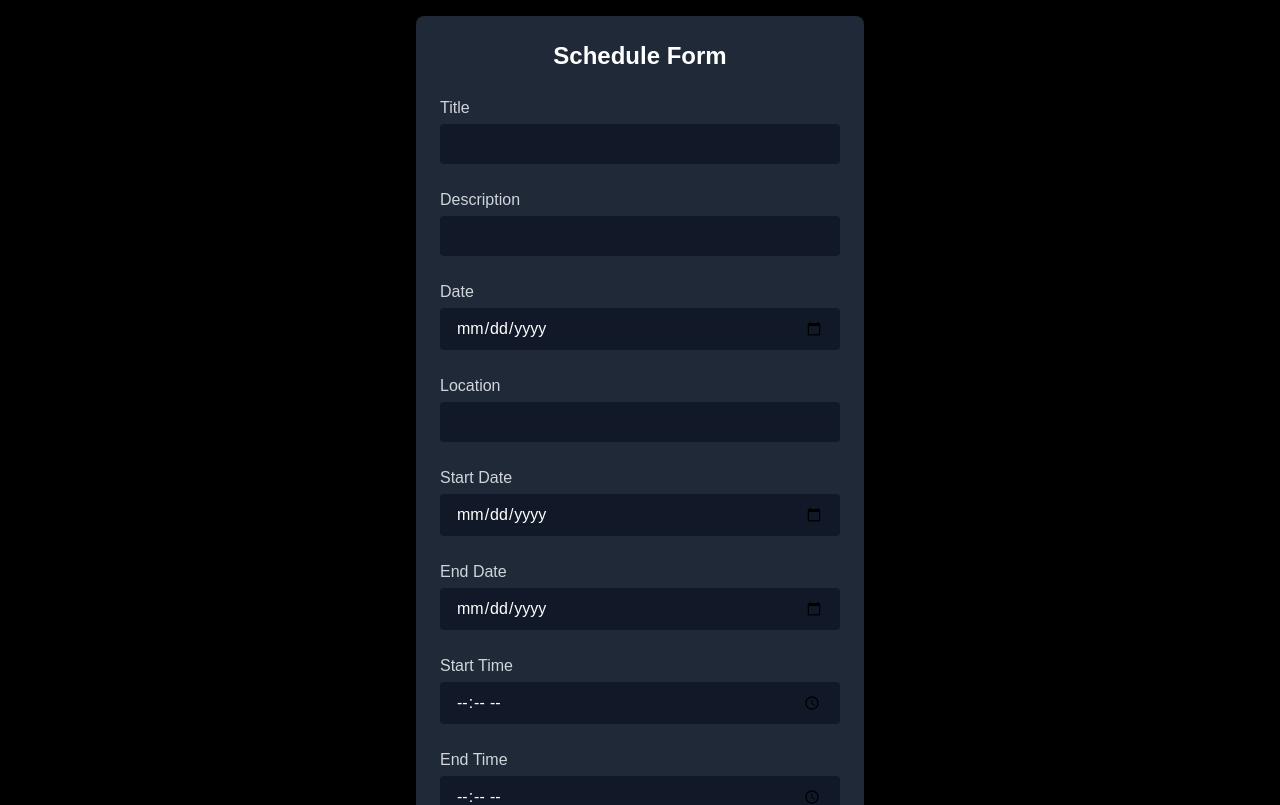
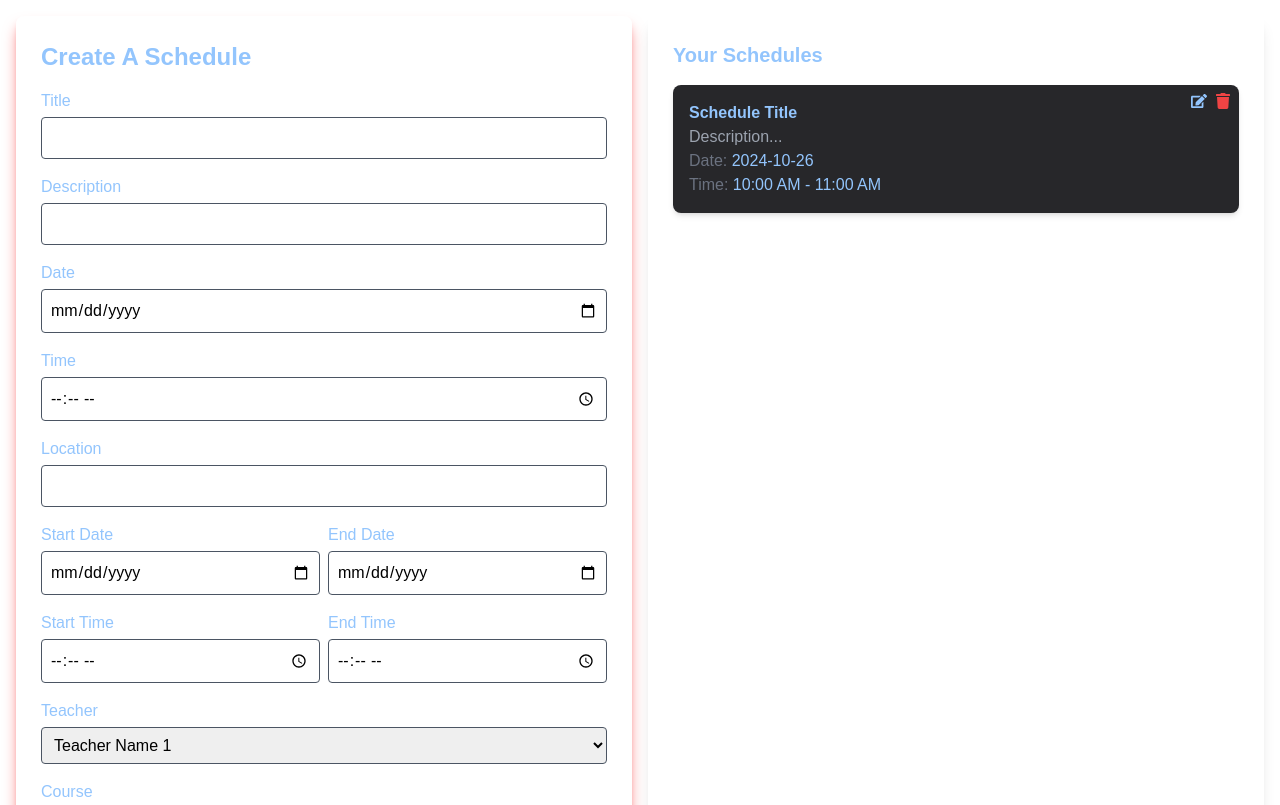
Before and after one commit to SaradBhatta12/demo-repositories, a Next.js app: page /admin/schedule in a window 1280 px wide. Shown: the top 805 px of the page. Built offline with nearby package versions, Linux system fonts and the light colour scheme; no server answers.

Commit message:
update some code

```diff
--- a/src/app/admin/schedule/page.tsx
+++ b/src/app/admin/schedule/page.tsx
@@ -1,163 +1,293 @@
 "use client";
-import axios from "axios";
-import { useEffect, useState } from "react";
+import { memo, useState } from "react";
+import { FaEdit, FaTrash } from "react-icons/fa";
 
-const ScheduleForm = () => {
-  const [formData, setFormData] = useState({
-    title: "",
-    description: "",
-    date: "",
-    location: "",
-    startDate: "",
-    endDate: "",
-    startTime: "",
-    endTime: "",
-    teacher: [],
-    course: [],
-  });
+const Page = memo(() => {
+  const [isModalOpen, setIsModalOpen] = useState(false);
+  const [selectedSchedule, setSelectedSchedule] = useState(null);
 
-  const [courses, setCourses] = useState([]);
-  const [teachers, setTeachers] = useState([]);
+  const schedules = [
+    {
+      title: "Schedule Title",
+      description: "Description...",
+      date: "2024-10-26",
+      time: "10:00 AM - 11:00 AM",
+    },
+    // Add more schedules as needed
+  ];
 
-  // Fetch courses and teachers from the backend
-  useEffect(() => {
-    const fetchData = async () => {
-      try {
-        const courseResponse = await axios.get("/api/courses");
-        const teacherResponse = await axios.get("/api/teachers");
-
-        if (courseResponse.data.success && teacherResponse.data.success) {
-          setCourses(courseResponse.data.courses);
-          setTeachers(teacherResponse.data.teachers);
-        } else {
-          alert("Failed to load courses or teachers");
-        }
-      } catch (error) {
-        console.error("Error fetching data:", error);
-      }
+  const openModal = (schedule: any) => {
+    setSelectedSchedule(schedule);
+    setIsModalOpen(true);
   };
 
-    fetchData();
-  }, []);
-
-  const handleInputChange = (e: any) => {
-    const { name, value } = e.target;
-    setFormData({ ...formData, [name]: value });
+  const closeModal = () => {
+    setIsModalOpen(false);
+    setSelectedSchedule(null);
   };
 
-  const handleMultiSelectChange = (e, field) => {
-    const selectedOptions = Array.from(
-      e.target.selectedOptions,
-      (option) => option.value
-    );
-    setFormData({ ...formData, [field]: selectedOptions });
+  const handleDelete = (schedule: any) => {
+    // Add delete functionality here
+    console.log("Deleting", schedule);
   };
 
-  const handleSubmit = async (e) => {
+  const handleUpdate = (e) => {
     e.preventDefault();
-    try {
-      const response = await fetch("/api/schedule", {
-        method: "POST",
-        headers: { "Content-Type": "application/json" },
-        body: JSON.stringify(formData),
-      });
-      if (response.ok) {
-        alert("Schedule saved successfully!");
-      } else {
-        alert("Failed to save the schedule.");
-      }
-    } catch (error) {
-      console.error("Error:", error);
-      alert("An error occurred.");
-    }
+    // Update the schedule details here
+    console.log("Updating", selectedSchedule);
+    closeModal();
   };
 
   return (
-    <div className="min-h-screen bg-black flex items-center justify-center p-4">
-      <form
-        onSubmit={handleSubmit}
-        className="w-full max-w-md bg-gray-800 p-6 rounded-lg shadow-lg space-y-6"
-      >
-        <h2 className="text-2xl font-bold text-white text-center">
-          Schedule Form
-        </h2>
-
-        {[
-          { name: "title", type: "text", placeholder: "Title" },
-          { name: "description", type: "text", placeholder: "Description" },
-          { name: "date", type: "date", placeholder: "Date" },
-          { name: "location", type: "text", placeholder: "Location" },
-          { name: "startDate", type: "date", placeholder: "Start Date" },
-          { name: "endDate", type: "date", placeholder: "End Date" },
-          { name: "startTime", type: "time", placeholder: "Start Time" },
-          { name: "endTime", type: "time", placeholder: "End Time" },
-        ].map((field, index) => (
-          <div key={index} className="text-gray-300">
-            <label className="block mb-1 capitalize" htmlFor={field.name}>
-              {field.placeholder}
-            </label>
+    <div className="container grid grid-cols-1 md:grid-cols-2 gap-4 p-4">
+      {/* Left Side: Create Schedule Form */}
+      <div className="left bg-transparent flex flex-col border border-white shadow-lg shadow-red-400 rounded-lg p-6">
+        <h1 className="text-blue-300 text-2xl font-bold mb-4">
+          Create A Schedule
+        </h1>
+        <form className="space-y-4">
+          {/* Title */}
+          <div>
+            <label className="block text-blue-300 mb-1">Title</label>
             <input
-              type={field.type}
-              name={field.name}
-              value={formData[field.name]}
-              onChange={handleInputChange}
-              required
-              className="w-full px-4 py-2 bg-gray-900 text-white rounded focus:outline-none focus:ring-2 focus:ring-teal-500"
+              type="text"
+              className="w-full p-2 rounded  ring-blue-400 text-black border border-gray-600 focus:ring focus:ring-blue-500"
             />
           </div>
-        ))}
 
-        {/* Teacher Multi-Select */}
-        <div className="text-gray-300">
-          <label className="block mb-1" htmlFor="teacher">
-            Teachers
-          </label>
+          {/* Description */}
+          <div>
+            <label className="block text-blue-300 mb-1">Description</label>
+            <input
+              type="text"
+              className="w-full p-2 rounded  ring-blue-400 text-black border border-gray-600 focus:ring focus:ring-blue-500"
+            />
+          </div>
+
+          {/* Date */}
+          <div>
+            <label className="block text-blue-300 mb-1">Date</label>
+            <input
+              type="date"
+              className="w-full p-2 rounded  ring-blue-400 text-black border border-gray-600 focus:ring focus:ring-blue-500"
+            />
+          </div>
+
+          {/* Time */}
+          <div>
+            <label className="block text-blue-300 mb-1">Time</label>
+            <input
+              type="time"
+              className="w-full p-2 rounded  ring-blue-400 text-black border border-gray-600 focus:ring focus:ring-blue-500"
+            />
+          </div>
+
+          {/* Location */}
+          <div>
+            <label className="block text-blue-300 mb-1">Location</label>
+            <input
+              type="text"
+              className="w-full p-2 rounded  ring-blue-400 text-black border border-gray-600 focus:ring focus:ring-blue-500"
+            />
+          </div>
+
+          {/* Start Date & End Date */}
+          <div className="flex space-x-2">
+            <div className="w-1/2">
+              <label className="block text-blue-300 mb-1">Start Date</label>
+              <input
+                type="date"
+                className="w-full p-2 rounded  ring-blue-400 text-black border border-gray-600 focus:ring focus:ring-blue-500"
+              />
+            </div>
+            <div className="w-1/2">
+              <label className="block text-blue-300 mb-1">End Date</label>
+              <input
+                type="date"
+                className="w-full p-2 rounded  ring-blue-400 text-black border border-gray-600 focus:ring focus:ring-blue-500"
+              />
+            </div>
+          </div>
+
+          {/* Start Time & End Time */}
+          <div className="flex space-x-2">
+            <div className="w-1/2">
+              <label className="block text-blue-300 mb-1">Start Time</label>
+              <input
+                type="time"
+                className="w-full p-2 rounded  ring-blue-400 text-black border border-gray-600 focus:ring focus:ring-blue-500"
+              />
+            </div>
+            <div className="w-1/2">
+              <label className="block text-blue-300 mb-1">End Time</label>
+              <input
+                type="time"
+                className="w-full p-2 rounded  ring-blue-400 text-black border border-gray-600 focus:ring focus:ring-blue-500"
+              />
+            </div>
+          </div>
+
+          {/* Teacher */}
+          <div>
+            <label className="block text-blue-300 mb-1">Teacher</label>
             <select
               name="teacher"
-            multiple
-            value={formData.teacher}
-            onChange={(e) => handleMultiSelectChange(e, "teacher")}
-            required
-            className="w-full px-4 py-2 bg-gray-900 text-white rounded focus:outline-none focus:ring-2 focus:ring-teal-500"
+              id="teacher"
+              className="w-full p-2 rounded  ring-blue-400 text-black border border-gray-600 focus:ring focus:ring-blue-500"
             >
-            {teachers.map((teacher) => (
-              <option key={teacher._id} value={teacher._id}>
-                {teacher.name}
-              </option>
-            ))}
+              <option>Teacher Name 1</option>
+              <option>Teacher Name 2</option>
             </select>
           </div>
 
-        {/* Course Multi-Select */}
-        <div className="text-gray-300">
-          <label className="block mb-1" htmlFor="course">
-            Courses
-          </label>
+          {/* Course */}
+          <div>
+            <label className="block text-blue-300 mb-1">Course</label>
             <select
               name="course"
-            multiple
-            value={formData.course}
-            onChange={(e) => handleMultiSelectChange(e, "course")}
-            required
-            className="w-full px-4 py-2 bg-gray-900 text-white rounded focus:outline-none focus:ring-2 focus:ring-teal-500"
+              id="course"
+              className="w-full p-2 rounded  ring-blue-400 text-black border border-gray-600 focus:ring focus:ring-blue-500"
             >
-            {courses.map((course) => (
-              <option key={course._id} value={course._id}>
-                {course.name}
-              </option>
-            ))}
+              <option>Course Name 1</option>
+              <option>Course Name 2</option>
             </select>
           </div>
 
+          {/* Submit Button */}
           <button
             type="submit"
-          className="w-full bg-teal-600 hover:bg-teal-700 text-white py-2 rounded-lg font-semibold transition duration-200"
+            className="w-full p-2 mt-4 bg-blue-600 rounded text-blue-300 hover:bg-blue-700 transition"
           >
-          Save Schedule
+            Create
           </button>
         </form>
       </div>
+
+      {/* Right Side: Schedule Display */}
+      <div className="right bg-transparent flex flex-col border border-white shadow-lg rounded-lg p-6">
+        <h2 className="text-blue-300 text-xl font-semibold mb-4">
+          Your Schedules
+        </h2>
+        <div className="flex flex-col space-y-4">
+          {schedules.map((schedule, index) => (
+            <div
+              key={index}
+              className="p-4 bg-zinc-800 rounded-lg shadow-md relative"
+            >
+              <h3 className="text-blue-300 font-semibold">{schedule.title}</h3>
+              <p className="text-gray-400">{schedule.description}</p>
+              <p className="text-gray-500">
+                Date: <span className="text-blue-300">{schedule.date}</span>
+              </p>
+              <p className="text-gray-500">
+                Time: <span className="text-blue-300">{schedule.time}</span>
+              </p>
+              <div className="absolute top-2 right-2 flex space-x-2">
+                <button
+                  onClick={() => openModal(schedule)}
+                  className="text-blue-300 hover:text-blue-500"
+                >
+                  <FaEdit />
+                </button>
+                <button
+                  onClick={() => handleDelete(schedule)}
+                  className="text-red-500 hover:text-red-700"
+                >
+                  <FaTrash />
+                </button>
+              </div>
+            </div>
+          ))}
+        </div>
+
+        {/* Modal for Editing */}
+        {isModalOpen && (
+          <div className="fixed inset-0 bg-black bg-opacity-50 flex items-center justify-center z-50">
+            <div className="bg-white rounded-lg p-8 w-11/12 md:w-1/2 lg:w-1/3 shadow-lg">
+              <h3 className="text-2xl font-semibold mb-4 text-center text-blue-500">
+                Update Schedule
+              </h3>
+              <form onSubmit={handleUpdate} className="space-y-4">
+                <div>
+                  <label className="block text-gray-700 mb-1">Title</label>
+                  <input
+                    type="text"
+                    value={selectedSchedule?.title || ""}
+                    onChange={(e) =>
+                      setSelectedSchedule({
+                        ...selectedSchedule,
+                        title: e.target.value,
+                      })
+                    }
+                    className="w-full p-2 rounded border border-gray-300 focus:ring focus:ring-blue-500"
+                  />
+                </div>
+                <div>
+                  <label className="block text-gray-700 mb-1">
+                    Description
+                  </label>
+                  <input
+                    type="text"
+                    value={selectedSchedule?.description || ""}
+                    onChange={(e) =>
+                      setSelectedSchedule({
+                        ...selectedSchedule,
+                        description: e.target.value,
+                      })
+                    }
+                    className="w-full p-2 rounded border border-gray-300 focus:ring focus:ring-blue-500"
+                  />
+                </div>
+                <div>
+                  <label className="block text-gray-700 mb-1">Date</label>
+                  <input
+                    type="date"
+                    value={selectedSchedule?.date || ""}
+                    onChange={(e) =>
+                      setSelectedSchedule({
+                        ...selectedSchedule,
+                        date: e.target.value,
+                      })
+                    }
+                    className="w-full p-2 rounded border border-gray-300 focus:ring focus:ring-blue-500"
+                  />
+                </div>
+                <div>
+                  <label className="block text-gray-700 mb-1">Time</label>
+                  <input
+                    type="time"
+                    value={selectedSchedule?.time || ""}
+                    onChange={(e) =>
+                      setSelectedSchedule({
+                        ...selectedSchedule,
+                        time: e.target.value,
+                      })
+                    }
+                    className="w-full p-2 rounded border border-gray-300 focus:ring focus:ring-blue-500"
+                  />
+                </div>
+                <div className="flex justify-end space-x-4">
+                  <button
+                    type="button"
+                    onClick={closeModal}
+                    className="px-4 py-2 bg-gray-300 rounded text-gray-700 hover:bg-gray-400"
+                  >
+                    Cancel
+                  </button>
+                  <button
+                    type="submit"
+                    className="px-4 py-2 bg-blue-600 text-white rounded hover:bg-blue-700"
+                  >
+                    Save Changes
+                  </button>
+                </div>
+              </form>
+            </div>
+          </div>
+        )}
+      </div>
+    </div>
   );
-};
+});
 
-export default ScheduleForm;
+export default Page;
--- /dev/null
+++ b/src/app/api/admin/schedule/route.ts
@@ -0,0 +1,2 @@
+export const POST = async () => {};
+export const GET = async () => {};
--- a/src/model/schedule.models.ts
+++ b/src/model/schedule.models.ts
@@ -11,6 +11,7 @@ interface Schedule {
   endTime: string;
   teacher: Schema.Types.ObjectId;
   course: Schema.Types.ObjectId;
+  Time: string;
 }
 
 const scheduleSchema = new Schema<Schedule>(
@@ -18,6 +19,7 @@ const scheduleSchema = new Schema<Schedule>(
     title: { type: String, required: true },
     description: { type: String, required: true },
     date: { type: Date, required: true },
+    Time: { type: String, required: true },
     location: { type: String, required: true },
     startDate: { type: Date, required: true },
     endDate: { type: Date, required: true },
```
Lines whose indentation alone changed are shown as unchanged.
